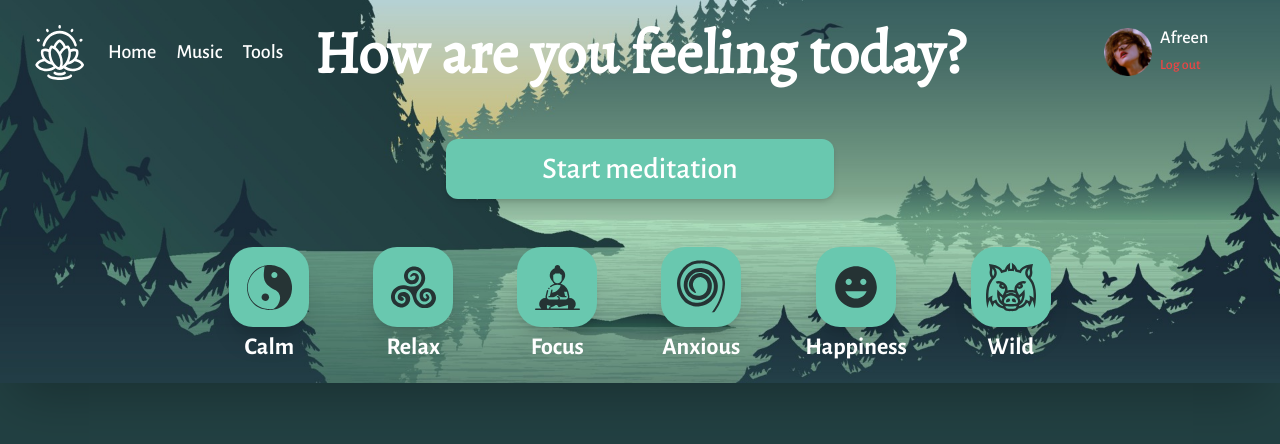
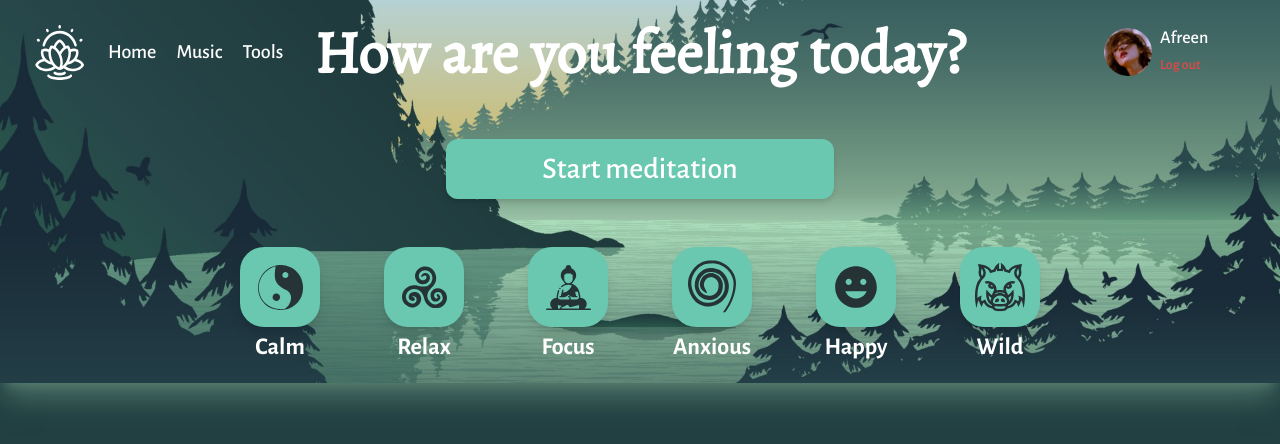
Before and after one commit to N1SHA-git/meditation-app, a Next.js app: page /home in a window 1280 px wide. Shown: the top 444 px of the page. Built offline with nearby package versions, Linux system fonts and the light colour scheme; no server answers.

Commit message:
have made parsing video-list from youtube

```diff
--- /dev/null
+++ b/app/(user)/(navigation)/layout.jsx
@@ -0,0 +1,12 @@
+"use client";
+
+import { Header } from "../header/header";
+
+export default function RootLayout({ children }) {
+  return (
+    <main className="min-h-screen bg-[#224042]">
+      <Header />
+      {children}
+    </main>
+  );
+}
--- /dev/null
+++ b/app/(user)/home/layout.jsx
@@ -0,0 +1,5 @@
+"use client";
+
+export default function RootLayout({ children }) {
+  return <main className="min-h-screen bg-[#224042]">{children}</main>;
+}
--- a/app/(user)/home/page.jsx
+++ b/app/(user)/home/page.jsx
@@ -4,23 +4,55 @@ import { UiButton } from "@/app/shared/uikit/ui-button";
 import { HomePageLayout } from "./ui/home-page-layout";
 import { CalmIcon } from "@/public/icons/calm-icon";
 import { RelaxIcon } from "@/public/icons/relax-icon";
-import { MoodIcon } from "./ui/mood-icon";
 import { AnxiousIcon } from "@/public/icons/anxious-icon";
 import { FocusIcon } from "@/public/icons/focus-icon";
 import { HappinessIcon } from "@/public/icons/happiness-icon";
 import { WildIcon } from "@/public/icons/wild-icon";
+import { MoodIcon } from "./ui/mood-icon";
+import { Header } from "../header/header";
+import { VideoList } from "./ui/video-list";
+import { VideoCard } from "./ui/video-card";
+import { useVideo } from "@/app/hooks/use-video";
 
+// Массив с данными для иконок
+const moodIcons = [
+  { icon: <CalmIcon />, name: "Calm" },
+  { icon: <RelaxIcon />, name: "Relax" },
+  { icon: <FocusIcon />, name: "Focus" },
+  { icon: <AnxiousIcon />, name: "Anxious" },
+  { icon: <HappinessIcon />, name: "Happy" },
+  { icon: <WildIcon />, name: "Wild" },
+];
+export default function HomePage() {
 
-export default function HomePage() {
+  const videos = useVideo();
+
+  const videoData = videos.map((video) => ({
+    id: video.id,
+    youtubeThumbnail: video.snippet.thumbnails?.high?.url,
+    title: video.snippet.title,
+  }));
+
   return (
     <HomePageLayout
-      button={<UiButton className="py-3 px-10 rounded-3xl">Start meditation</UiButton>}
-      calmIcon={<MoodIcon moodIcon={<CalmIcon />} moodName="Calm" />}
-      relaxIcon={<MoodIcon moodIcon={<RelaxIcon />} moodName="Relax" />}
-      focusIcon={<MoodIcon moodIcon={<FocusIcon />} moodName="Focus" />}
-      anxiousIcon={<MoodIcon moodIcon={<AnxiousIcon />} moodName="Anxious" />}
-      happinessIcon={<MoodIcon moodIcon={<HappinessIcon />} moodName="Happiness" />}
-      wildIcon={<MoodIcon moodIcon={<WildIcon />} moodName="Wild" />}
+      header={<Header />}
+      button={
+        <UiButton className="py-3 px-10 rounded-3xl">Start meditation</UiButton>
+      }
+      moodIcons={moodIcons.map(({ icon, name }) => (
+        <MoodIcon key={name} moodIcon={icon} moodName={name} />
+      ))}
+      videoList={
+        <VideoList
+          videoCollection={videoData.map(({ id, youtubeThumbnail, title }) => (
+            <VideoCard
+              key={id}
+              youtubeThumbnail={youtubeThumbnail}
+              title={title}
+            />
+          ))}
+        />
+      }
     />
   );
 }
--- a/app/(user)/home/ui/home-page-layout.jsx
+++ b/app/(user)/home/ui/home-page-layout.jsx
@@ -1,26 +1,33 @@
 export function HomePageLayout({
   button,
-  calmIcon,
-  relaxIcon,
-  focusIcon,
-  anxiousIcon,
-  happinessIcon,
-  wildIcon,
+  moodIcons,
+  header,
+  filter,
+  videoList,
 }) {
   return (
-    <section className="flex flex-col items-center justify-center gap-12">
+    <>
+      <section
+        className="bg-[url('/images/welcome-bg.jpg')]
+              bg-cover bg-bottom bg-no-repeat shadow-xl shadow-[#638c7a9b]"
+      >
+        {header}
+        <div className="flex flex-col items-center justify-center gap-12">
           <h1 className="text-6xl text-center leading-tight font-Alegrya font-bold -mt-16">
             How are you feeling today?
           </h1>
           {button}
           <ul className="flex items-center justify-center gap-16 pb-5">
-        <li>{calmIcon}</li>
-        <li>{relaxIcon}</li>
-        <li>{focusIcon}</li>
-        <li>{anxiousIcon}</li>
-        <li>{happinessIcon}</li>
-        <li>{wildIcon}</li>
+            {moodIcons.map((icon, index) => (
+              <li key={index}>{icon}</li>
+            ))}
           </ul>
+        </div>
       </section>
+      <section className="flex justify-center py-20">
+        {filter}
+        {videoList}
+      </section>
+    </>
   );
 }
--- a/app/(user)/home/ui/mood-icon.jsx
+++ b/app/(user)/home/ui/mood-icon.jsx
@@ -1,7 +1,7 @@
 export function MoodIcon({ moodIcon, moodName }) {
   return (
     <div className="flex flex-col gap-1 justify-center items-center">
-      <button className="flex items-center justify-center transition-all bg-[#69c8af] hover:bg-[#55a28e] hover:scale-105 shadow-xl w-20 h-20 rounded-3xl">
+      <button className="flex items-center justify-center transition-all bg-[#69c8af] hover:bg-[#55a28e] hover:scale-105 shadow-lg w-20 h-20 rounded-3xl">
         {moodIcon}
       </button>
       <p className="text-2xl font-bold text-center">{moodName}</p>
--- /dev/null
+++ b/app/(user)/home/ui/video-card.jsx
@@ -0,0 +1,9 @@
+import Image from "next/image"
+
+export function VideoCard({youtubeThumbnail, title}) {
+  return (
+    <button className="w-[420px] h-[230px] transition-all hover:shadow-lg hover:shadow-[#000000] hover:opacity-80 rounded-2xl">
+      <Image src={youtubeThumbnail} alt={title} width="380" height="260" className="inset-0 w-full h-full object-cover rounded-2xl"/>
+    </button>
+  )
+}
--- /dev/null
+++ b/app/(user)/home/ui/video-list.jsx
@@ -0,0 +1,9 @@
+export function VideoList({ videoCollection }) {
+  return (
+    <ul className="grid grid-cols-3 place-items-center gap-10">
+      {videoCollection.map((video, index) => (
+        <li key={index}>{video}</li>
+      ))}
+    </ul>
+  );
+}
--- a/app/(user)/layout.jsx
+++ /dev/null
@@ -1,17 +0,0 @@
-"use client";
-
-import { Header } from "./header/header";
-
-export default function RootLayout({ children }) {
-  return (
-    <main className="min-h-screen h-screen bg-[#224042]">
-      <div
-        className="bg-[url('/images/welcome-bg.jpg')]
-          bg-cover bg-bottom bg-no-repeat shadow-2xl"
-      >
-        <Header />
-        {children}
-      </div>
-    </main>
-  );
-}
--- /dev/null
+++ b/app/hooks/use-video.js
@@ -0,0 +1,48 @@
+import { useEffect, useState } from "react";
+import axios from "axios";
+
+export function useVideo() {
+  const [videos, setVideos] = useState([]);
+  const GOOGLE_API_KEY = process.env.NEXT_PUBLIC_GOOGLE_API_KEY;
+
+  useEffect(() => {
+    let isMounted = true;
+
+    const fetchSearchResults = async () => {
+      const url = `https://www.googleapis.com/youtube/v3/search?part=snippet&type=video&channelId=UCN4vyryy6O4GlIXcXTIuZQQ&q=meditation&maxResults=9&key=${GOOGLE_API_KEY}`;
+      const response = await axios.get(url);
+      return (
+        response.data.items?.map((item) => item.id?.videoId).filter(Boolean) ||
+        []
+      );
+    };
+
+    const fetchVideoDetails = async (videoIds) => {
+      const videoDetailsUrl = `https://www.googleapis.com/youtube/v3/videos?part=snippet,statistics&id=${videoIds.join(
+        ",",
+      )}&key=${GOOGLE_API_KEY}`;
+      const response = await axios.get(videoDetailsUrl);
+      return response.data.items || [];
+    };
+
+    const fetchVideos = async () => {
+      try {
+        const videoIds = await fetchSearchResults();
+        const videos = await fetchVideoDetails(videoIds);
+        if (isMounted) {
+          setVideos(videos);
+        }
+      } catch (error) {
+        console.error("Error fetching videos:", error);
+      }
+    };
+
+    fetchVideos();
+
+    return () => {
+      isMounted = false;
+    };
+  }, [GOOGLE_API_KEY]);
+
+  return videos;
+}
--- /dev/null
+++ b/next.config.js
@@ -0,0 +1,5 @@
+module.exports = {
+  images: {
+    domains: ['i.ytimg.com'],
+  },
+}
--- a/package.json
+++ b/package.json
@@ -9,6 +9,7 @@
     "lint": "next lint"
   },
   "dependencies": {
+    "axios": "^1.7.9",
     "clsx": "^2.1.1",
     "firebase": "^11.0.2",
     "next": "^15.1.2",
```
Also changed, not shown: 1 other file (tests, documents, lock files or other folders). Lines whose indentation alone changed are shown as unchanged.
